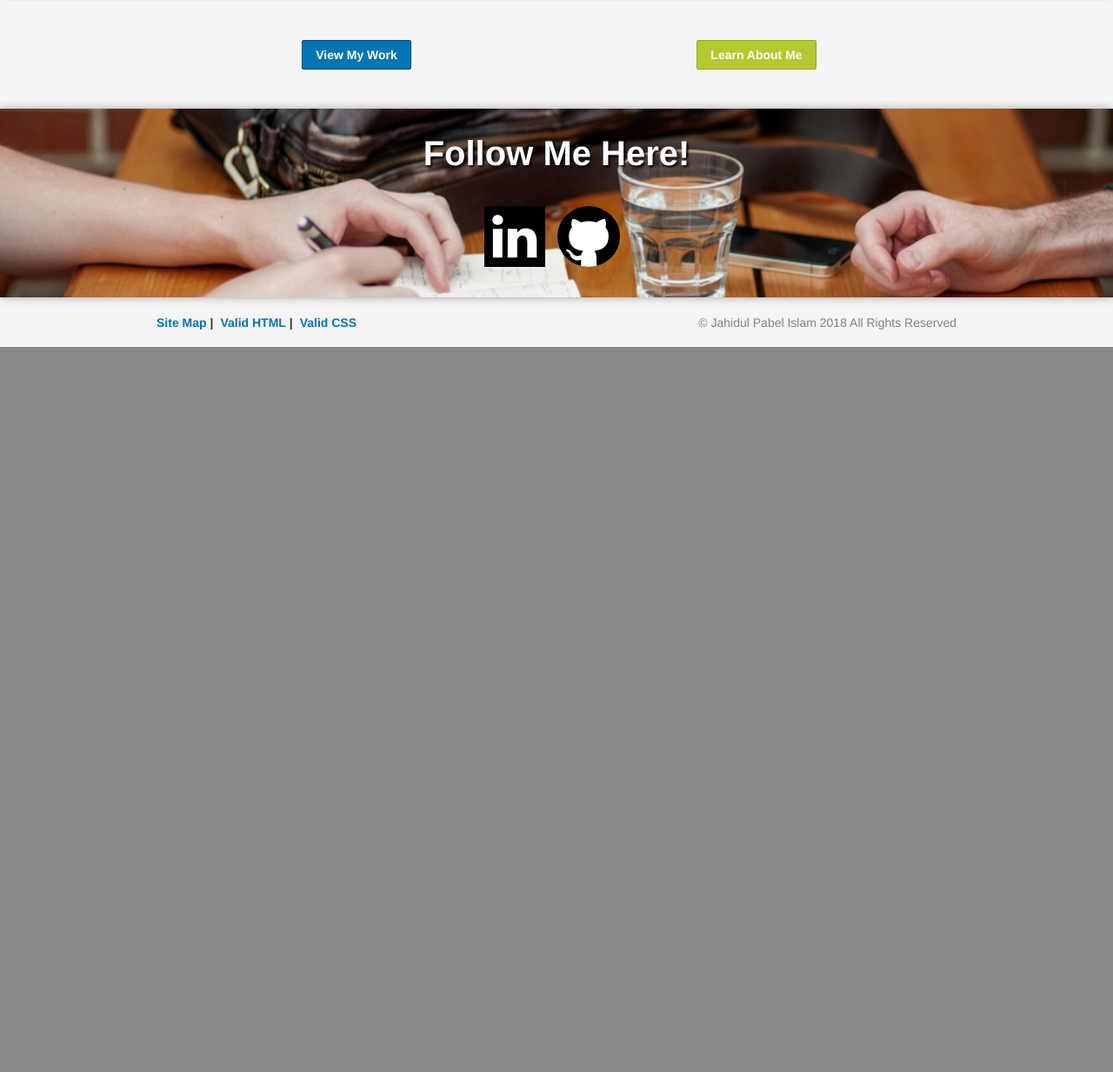
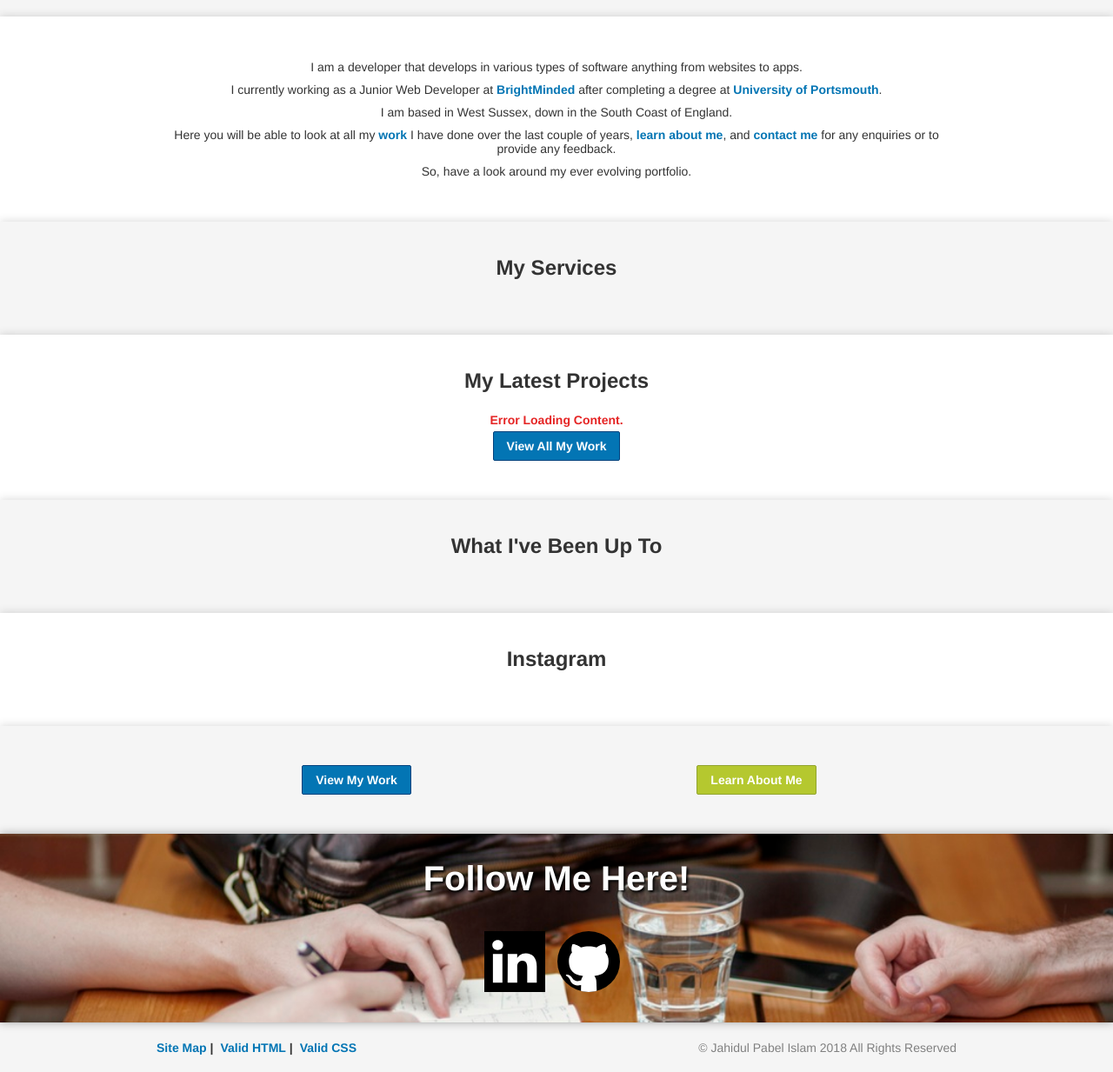
Before and after one commit to jahidulpabelislam/personal-site, a PHP site: page / in a window 1280 px wide. Shown: the part 1211-2444 px from the top of the page at 87% size. Before the commit the page ends 1610 px from the top, so only its background shows below. Run offline with PHP 8.4, Linux system fonts and the light colour scheme; data that the repository does not hold is empty; some libraries are stand-ins or nearby versions.

Commit message:
Add new base layout for home

```diff
--- a/index.php
+++ b/index.php
@@ -7,11 +7,24 @@ include $_SERVER['DOCUMENT_ROOT'].'/inc/header.php';
 ?>
                 <div class="article">
                     <div class="container">
+                        <img src="/assets/images/JahidulPabelIslam.jpg" class="image-of-me image-of-me--home" alt="Jahidul Pabel Islam">
                         <p><span class="main-hello">Hello</span> there everyone, welcome to my portfolio, thanks for clicking on my website.</p>
-                        <p>I'm a developer who develops anything from websites to apps.</p>
-                        <p>Based in West Sussex down in the South Coast of England, currently working as a Junior Web Developer at <a class="link" href="https://www.brightminded.com" title="Link to BrightMinded website." target="_blank">BrightMinded</a> after completing a degree at  <a class="link" href="http://www.port.ac.uk" title="Link to University of Portsmouth website." target="_blank">University of Portsmouth</a>.</p>
+                    </div>
+                </div>
+
+                <div class="article">
+                    <div class="container">
+                        <p>I am a developer that develops in various types of software anything from websites to apps.</p>
+                        <p>I currently working as a Junior Web Developer at <a class="link" href="https://www.brightminded.com" title="Link to BrightMinded website." target="_blank">BrightMinded</a> after completing a degree at  <a class="link" href="http://www.port.ac.uk" title="Link to University of Portsmouth website." target="_blank">University of Portsmouth</a>.</p>
+                        <p>I am based in West Sussex, down in the South Coast of England.</p>
                         <p>Here you will be able to look at all my <a class="link" href="/projects">work</a> I have done over the last couple of years, <a class="link" href="/about">learn about me</a>, and <a class="link" href="/contact/">contact me</a> for any enquiries or to provide any feedback.</p>
                         <p>So, have a look around my ever evolving portfolio.</p>
+                    </div>
+                </div>
+
+                <div class="article">
+                    <div class="container">
+                        <h3 class="article__header">My Services</h3>
                     </div>
                 </div>
 
@@ -27,6 +40,20 @@ include $_SERVER['DOCUMENT_ROOT'].'/inc/header.php';
                         <div class="js-slide-show-bullets"></div>
                     </div>
                     <p class="feedback feedback--error"></p>
+
+                    <a class="btn btn--blue" href="/projects/">View All My Work</a>
+                </div>
+
+                <div class="article">
+                    <div class="container">
+                        <h3 class="article__header">What I've Been Up To</h3>
+                    </div>
+                </div>
+
+                <div class="article">
+                    <div class="container">
+                        <h3 class="article__header">Instagram</h3>
+                    </div>
                 </div>
 
                 <div class="article article--50-50">
```
Also changed, not shown: assets/css/style.css (+13 -0 lines), assets/css/templates/_home.scss (+18 -0 lines).
